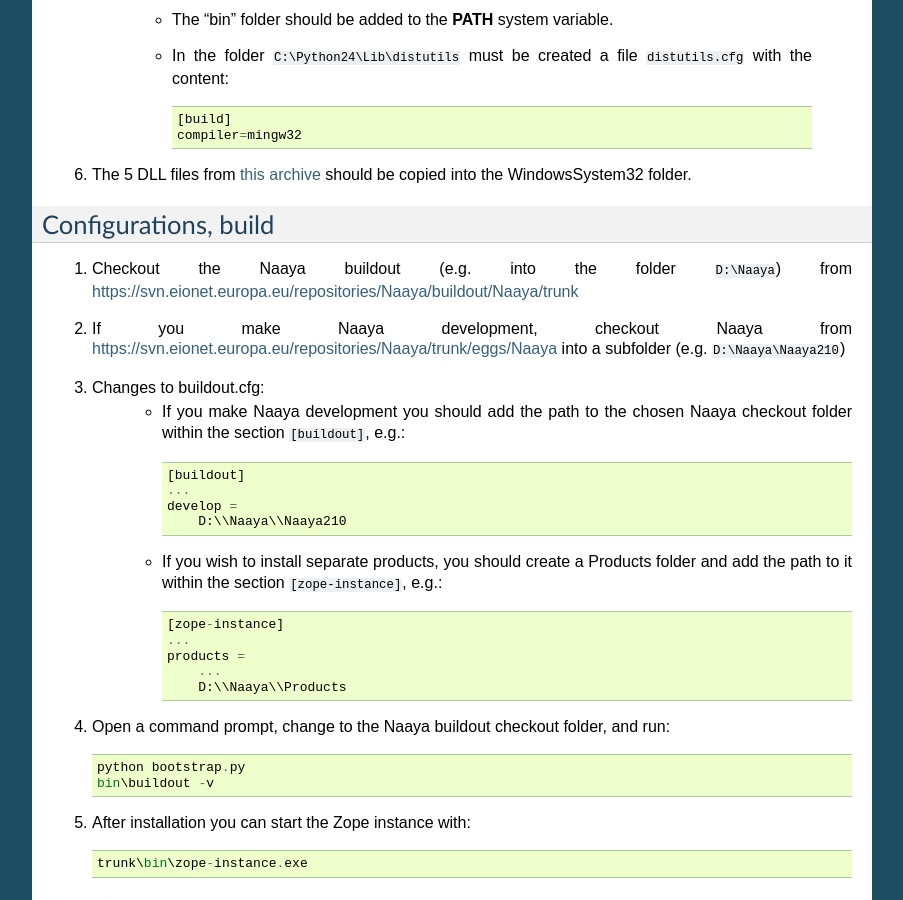
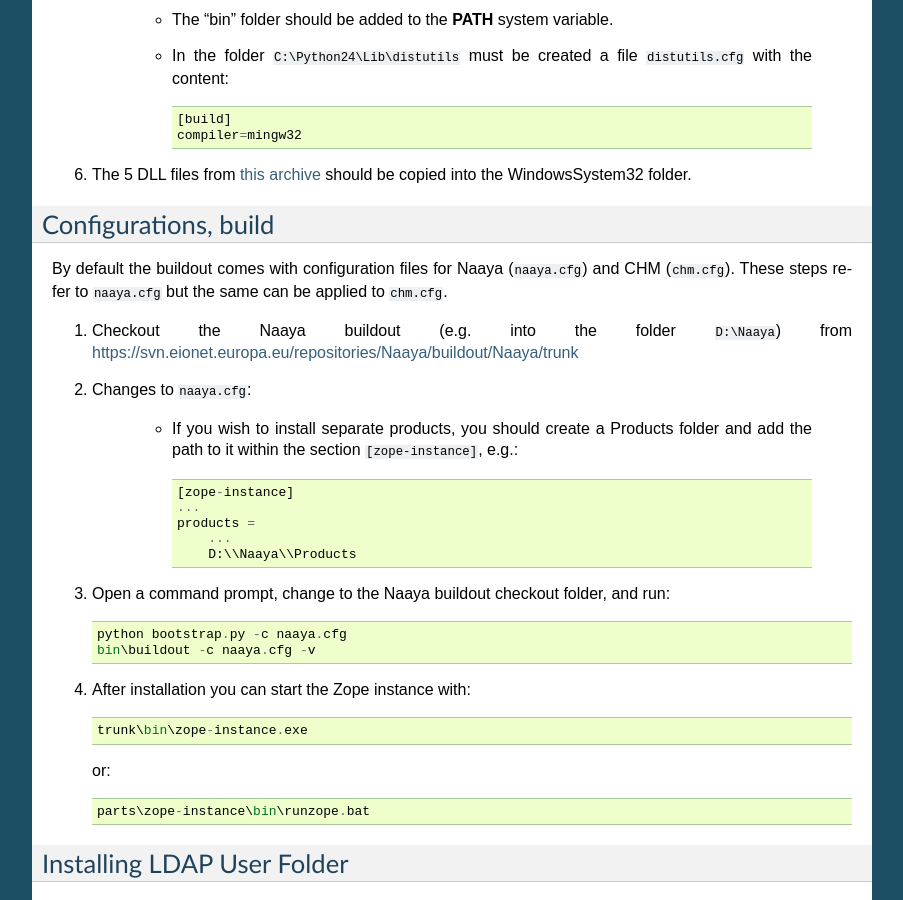
Before and after one commit to mihneasim/Naaya, a Sphinx documentation site: the page built from docs/sphinx/buildout_windows.rst, in a window 1280 px wide and 900 px high, scrolled down 543 px. Shown: the whole window, without its empty margins (198-1101 px from the left). Built offline with Sphinx 7.4.7, drawn with Linux system fonts in a browser that asks for light colours.

Commit message:
Updating buildout documentation
git-svn-id: https://svn.eionet.europa.eu/repositories/Naaya/trunk/eggs/Naaya@13912 a0171fae-0946-0410-966d-b1775066cd26

```diff
--- a/docs/sphinx/buildout_windows.rst
+++ b/docs/sphinx/buildout_windows.rst
@@ -36,22 +36,14 @@
 
 Configurations, build
 ---------------------
+By default the buildout comes with configuration files for Naaya (``naaya.cfg``)
+and CHM (``chm.cfg``). These steps refer to ``naaya.cfg`` but the same can be applied to
+``chm.cfg``.
 
 1. Checkout the Naaya buildout (e.g. into the folder ``D:\Naaya``) from
    https://svn.eionet.europa.eu/repositories/Naaya/buildout/Naaya/trunk
 
-2. If you make Naaya development, checkout Naaya from
-   https://svn.eionet.europa.eu/repositories/Naaya/trunk/eggs/Naaya
-   into a subfolder (e.g. ``D:\Naaya\Naaya210``)
-
-3. Changes to buildout.cfg:
-    * If you make Naaya development you should add the path to the chosen Naaya
-      checkout folder within the section ``[buildout]``, e.g.::
-
-          [buildout]
-          ...
-          develop =
-              D:\\Naaya\\Naaya210
+2. Changes to ``naaya.cfg``:
 
     * If you wish to install separate products, you should create a Products folder
       and add the path to it within the section ``[zope-instance]``, e.g.::
@@ -62,12 +54,12 @@
               ...
               D:\\Naaya\\Products
 
-4. Open a command prompt, change to the Naaya buildout checkout folder, and run::
+3. Open a command prompt, change to the Naaya buildout checkout folder, and run::
 
-       python bootstrap.py
-       bin\buildout -v
+       python bootstrap.py -c naaya.cfg
+       bin\buildout -c naaya.cfg -v
 
-5. After installation you can start the Zope instance with::
+4. After installation you can start the Zope instance with::
 
        trunk\bin\zope-instance.exe
 
```
Also changed, not shown: docs/sphinx/installation.rst (+12 -0 lines).
